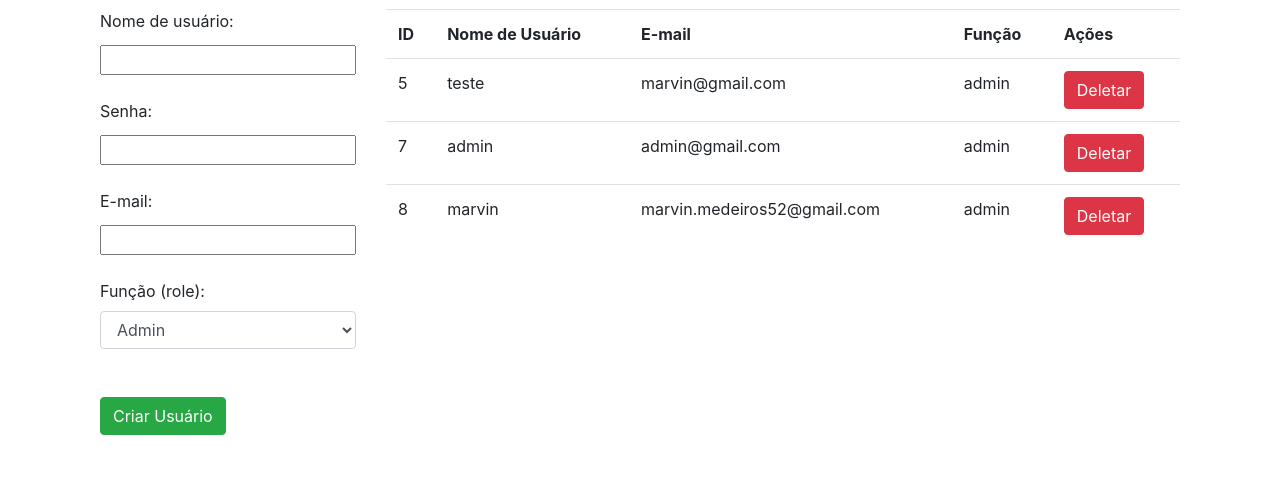
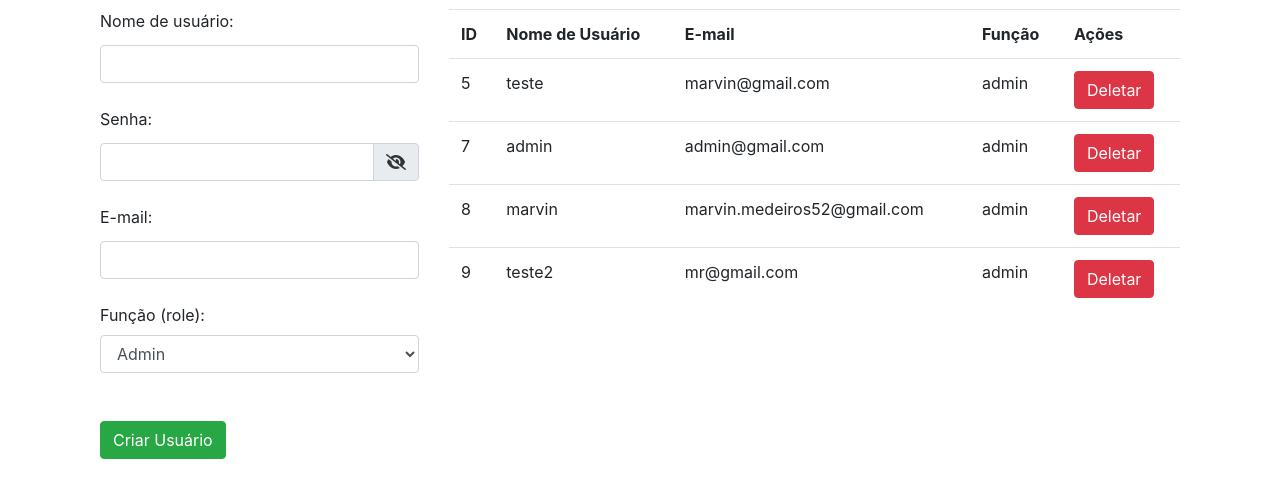
Before and after one commit to m42rvin/brazmiximglock, a PHP site: page /create_user.php in a window 1280 px wide. Shown: the part 378-868 px from the top of the page. Before the commit the page ends 813 px from the top, so only its background shows below. Run offline with PHP 8.4, Linux system fonts and the light colour scheme; the visitor is signed in with stand-in values (Sample User, id 1); some libraries are stand-ins or nearby versions.

Commit message:
Ajusta addicao de user

```diff
--- a/create_user.php
+++ b/create_user.php
@@ -69,8 +69,8 @@ if (isset($_GET['delete'])) {
         $users = readJsonFile($jsonFile);
         $users = deleteUser($idToDelete, $users);
         saveJsonFile($jsonFile, $users);
-        header("Location: create_user.php"); // Redireciona após deletar para atualizar a lista
-        exit;
+        header('Location: ' . $_SERVER['PHP_SELF'] . '?success=1');
+        exit();
     }
 }
 
@@ -94,9 +94,11 @@ if ($_SERVER["REQUEST_METHOD"] == "POST") {
     }
 
     if ($userExists) {
-        echo "Nome de usuário ou e-mail já estão em uso. Escolha outro.";
+        header('Location: ' . $_SERVER['PHP_SELF'] . '?success=1');
+        exit();
     } elseif (empty($username) || empty($password) || empty($role) || empty($email)) {
-        echo "Por favor, preencha todos os campos.";
+        header('Location: ' . $_SERVER['PHP_SELF'] . '?success=1');
+        exit();
     } else {
         // Gera um novo ID único, baseado no maior ID existente
         $newId = generateNextId($users);
@@ -115,8 +117,8 @@ if ($_SERVER["REQUEST_METHOD"] == "POST") {
 
         // Salva a lista atualizada no arquivo JSON
         saveJsonFile($jsonFile, $users);
-
-        echo "Usuário criado com sucesso!";
+        header('Location: ' . $_SERVER['PHP_SELF'] . '?success=1');
+        exit();
     }
 }
 
@@ -149,6 +151,16 @@ $users = readJsonFile($jsonFile);
             display:inline-block;
             width: 20vw;
         }
+        #eye {
+            margin:0;
+            padding:0;
+            margin-top: 4px;
+        }
+        #eye button {
+            background: transparent;
+            color: #333;
+            border:none;
+        }
     </style>
 </head>
 <body>
@@ -158,22 +170,35 @@ $users = readJsonFile($jsonFile);
             <h2>Criar Usuário</h2>
             <form action="create_user.php" method="post" class="form-group" onsubmit="return validateForm()">
                 <label for="username">Nome de usuário:</label><br>
-                <input type="text" id="username" name="username" class="form-text text-muted" onkeyup="checkUsername()">
+                <div class="input-group">
+                    <input required type="text" id="username" name="username" class="form-control form-text text-muted" onkeyup="checkUsername()">
+                </div>
                 <span id="username-error" style="color: red;"></span>
                 <span id="username-success" style="color: green;"></span>
                 <br>
 
+
                 <label for="password">Senha:</label><br>
-                <input type="password" id="password" name="password" class="form-text text-muted" onkeyup="validatePassword()">
+                <div class="input-group">
+                    <input required type="password" id="password" name="password" onkeyup="validatePassword()" class="form-control form-text text-muted" >
+                    <div class="input-group-append">
+                        <span class="input-group-text" id="eye">
+                            <button class="btn btn-info" id="button_eye">
+                                <i class="fa-solid fa-eye-slash"></i>
+                            </button>
+                        </span>
+                    </div>
+                </div>
                 <span id="password-error" style="color: red;"></span><br>
 
+
                 <label for="email">E-mail:</label><br>
-                <input type="email" id="email" name="email" class="form-text text-muted" onkeyup="validateEmail()">
+                <input required type="email" id="email" name="email" class="form-control form-text text-muted" onkeyup="validateEmail()">
                 <span id="email-error" style="color: red;"></span>
                 <br>
 
                 <label for="role">Função (role):</label><br>
-                <select class="form-control" id="role" name="role">
+                <select required class="form-control" id="role" name="role">
                     <option value="admin">Admin</option>
                     <option value="user">User</option>
                 </select><br><br>
@@ -213,6 +238,20 @@ $users = readJsonFile($jsonFile);
 
     <!-- Verificação do nome de usuário e e-mail com JavaScript -->
     <script>
+        // Impede o comportamento padrão do segundo botão
+document.getElementById("button_eye").addEventListener("click", function(event) {
+    event.preventDefault(); // Previne a ação padrão do botão
+
+    var passwordField = document.getElementById("password");
+    if (passwordField.type === "password") {
+        passwordField.type = "text"; // Mostra a senha
+        document.getElementById("button_eye").innerHTML = '<i class="fa-solid fa-eye"></i>';
+    } else {
+        passwordField.type = "password"; // Oculta a senha
+        document.getElementById("button_eye").innerHTML = '<i class="fa-solid fa-eye-slash"></i>';
+    }
+});
+
 function checkUsername() {
     var username = document.getElementById("username").value;
     var errorMessage = document.getElementById("username-error");
@@ -220,6 +259,7 @@ function checkUsername() {
 
     var passwordField = document.getElementById("password");
     var roleField = document.getElementById("role");
+    var emailField = document.getElementById("email");
     var submitButton = document.querySelector("input[type='submit']");
 
     if (username.length === 0) {
@@ -243,6 +283,7 @@ function checkUsername() {
                 passwordField.disabled = true;
                 roleField.disabled = true;
                 submitButton.disabled = true;
+                emailField.disabled = true;
             } else {
                 errorMessage.style.display = "none";
                 successMessage.textContent = "Nome de usuário disponível!";
@@ -250,6 +291,7 @@ function checkUsername() {
                 passwordField.disabled = false;
                 roleField.disabled = false;
                 submitButton.disabled = false;
+                emailField.disabled = false;
             }
         })
         .catch(error => {
--- a/users.json
+++ b/users.json
@@ -19,5 +19,12 @@
         "password": "d0a53c16dbaaa759a6601cc279fd1d5b71091e92c80677fb35aed6756b62a98a",
         "email": "marvin.medeiros52@gmail.com",
         "role": "admin"
+    },
+    "8": {
+        "id": 9,
+        "username": "teste2",
+        "password": "b0f19745b8059e6d5b55c2b900c5410712f0a3de980d6aa908305604b4da786a",
+        "email": "mr@gmail.com",
+        "role": "admin"
     }
 }
```
